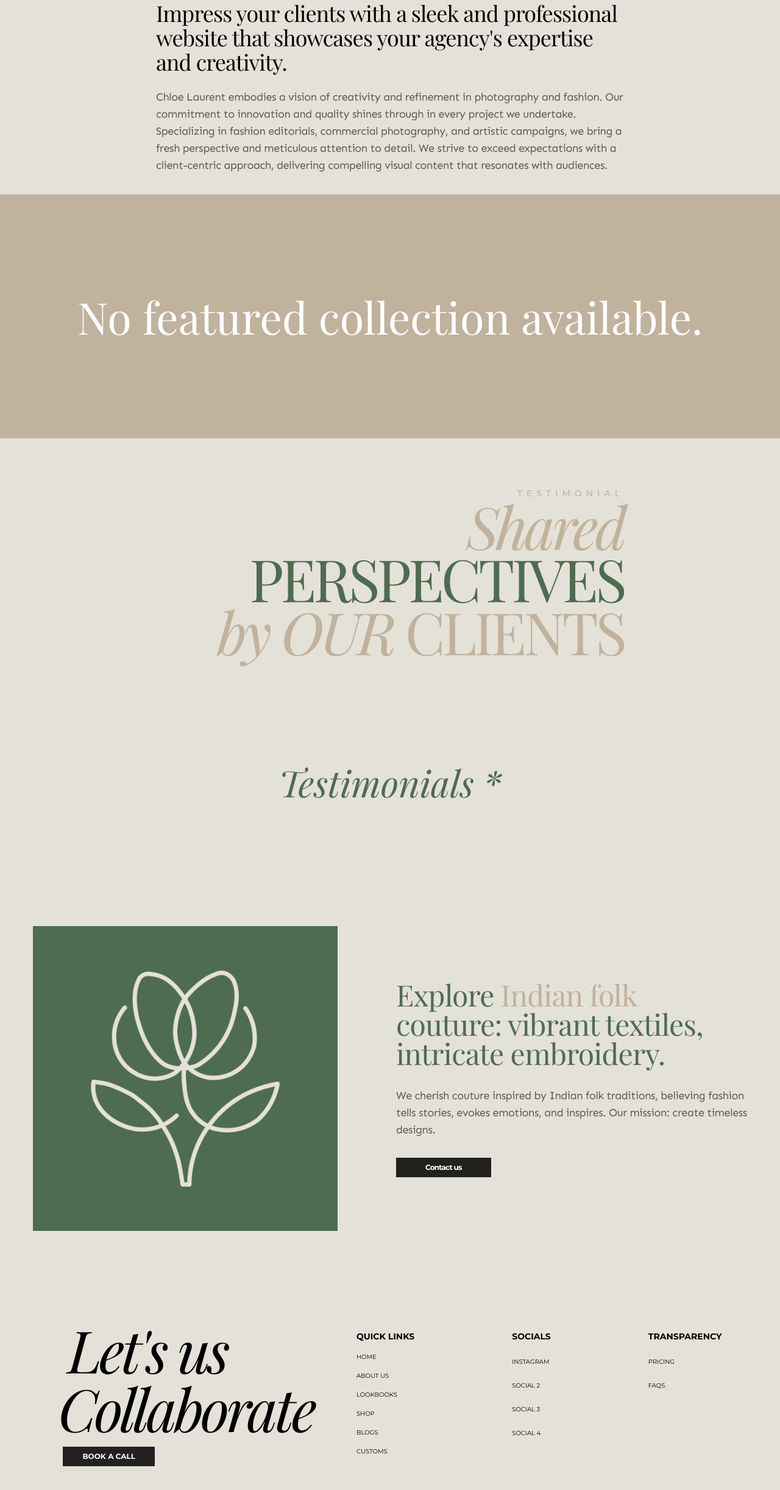
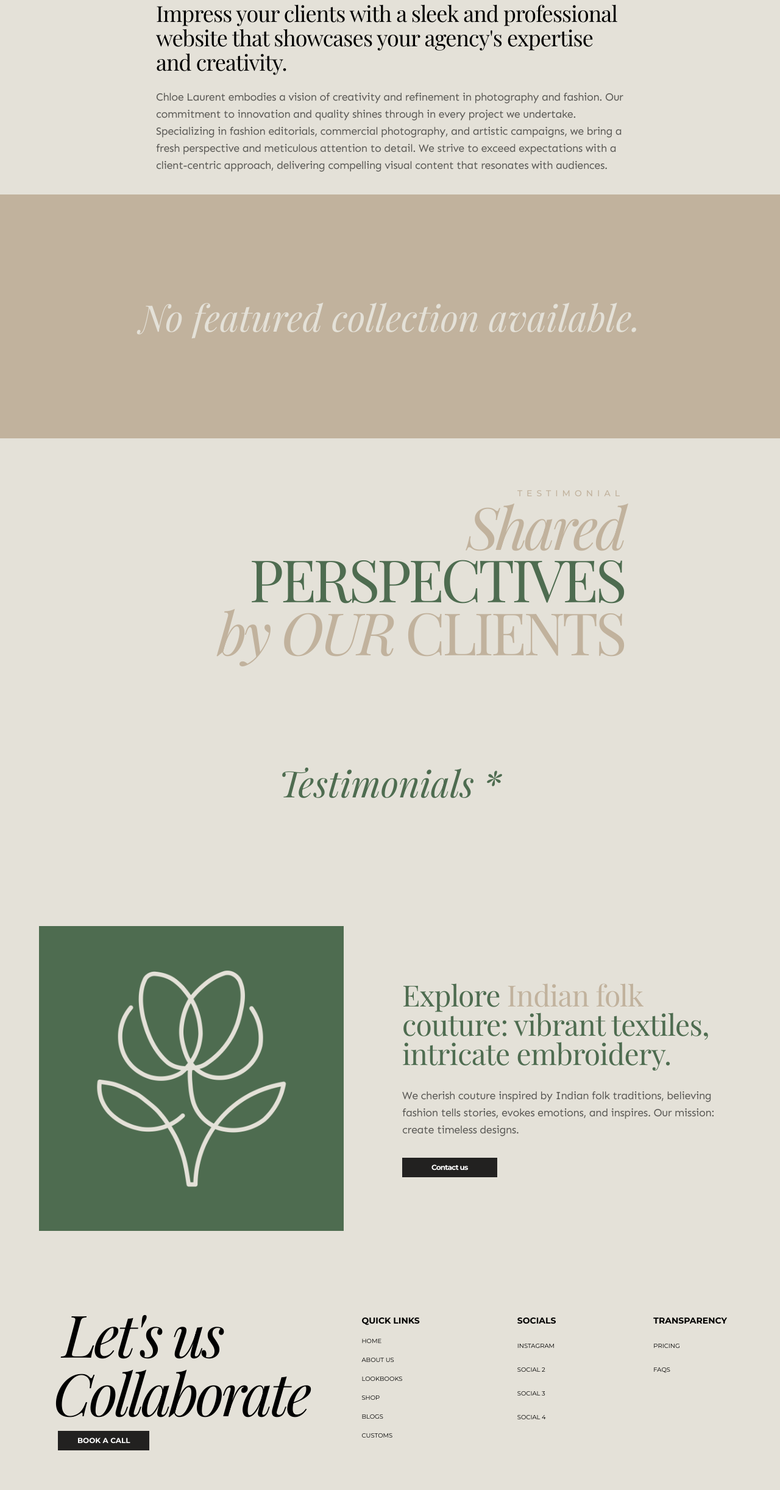
Before and after one commit to sid-lakhani/frontend-labeljuilakhani, a Next.js app: page / in a window 1280 px wide. Shown: the part 1201-3645 px from the top of the page at 61% size. After the commit the page ends 3620 px from the top, so only its background shows below. Built offline with nearby package versions, Linux system fonts and the light colour scheme; no server answers.

Commit message:
minor changes

```diff
--- a/src/app/layout.tsx
+++ b/src/app/layout.tsx
@@ -9,7 +9,7 @@ export default function RootLayout({
   return (
     <html lang="en">
       <body
-        className= {`${Montserrat.variable} ${PlayfairDisplay.variable} ${Moontime.variable} ${Sen.variable} bg-quaternary antialiased`}
+        className= {`select-none ${Montserrat.variable} ${PlayfairDisplay.variable} ${Moontime.variable} ${Sen.variable} bg-quaternary antialiased`}
       >
         {children}
       </body>
--- a/src/components/Footer.tsx
+++ b/src/components/Footer.tsx
@@ -3,7 +3,7 @@ import React from "react";
 
 export default function Footer() {
   return (
-    <div className="h-[45dvh] md:h-[40dvh] flex flex-col md:flex-row items-center justify-center md:justify-evenly my-[2%] mx-[2%] gap-8 md:gap-0 bg-black/10 md:bg-inherit">
+    <div className="h-[45dvh] md:h-[40dvh] flex flex-col md:flex-row items-center justify-center md:justify-evenly gap-8 md:gap-0 bg-black/10 md:bg-inherit">
       <div className="flex flex-row md:flex-col items-center md:items-start gap-8 md:gap-0">
         <div className="font-playfair italic text-5xl md:text-6xl lg:text-8xl tracking-tighter">
           <p className="ml-2 lg:ml-4">
--- a/src/components/HomePage/ContactSection.tsx
+++ b/src/components/HomePage/ContactSection.tsx
@@ -2,7 +2,7 @@ import Link from "next/link";
 
 export default function ContactSection() {
   return (
-    <div className="h-fit flex flex-col md:flex-row items-center justify-center my-20 gap-4 md:gap-8 lg:gap-24">
+    <div className="h-fit px-[5%] md:px-[10%] lg:px-[5%] flex flex-col md:flex-row items-center justify-center my-20 gap-4 md:gap-8 lg:gap-24">
       <img
         src={"/logo.png"}
         alt="Contact"
--- a/src/components/HomePage/FeaturedLookbooks.tsx
+++ b/src/components/HomePage/FeaturedLookbooks.tsx
@@ -48,7 +48,7 @@ export default function FeaturedLookbooks() {
         />
       ) : (
         // If no collection data, display fallback content
-        <p className="font-playfair">No featured collection available.</p>
+        <p className="font-playfair italic text-quaternary p-4 text-2xl md:text-4xl lg:text-6xl">No featured collection available.</p>
       )}
     </div>
   );
```
